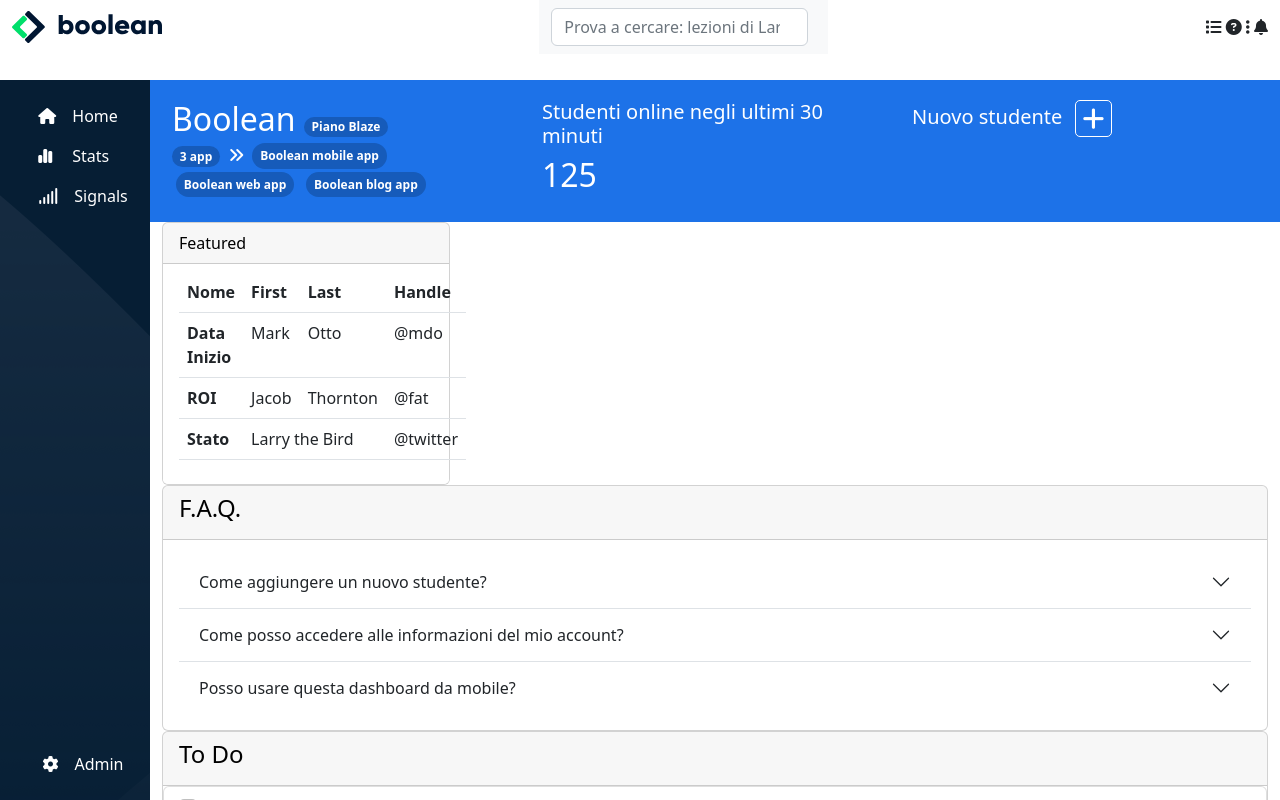
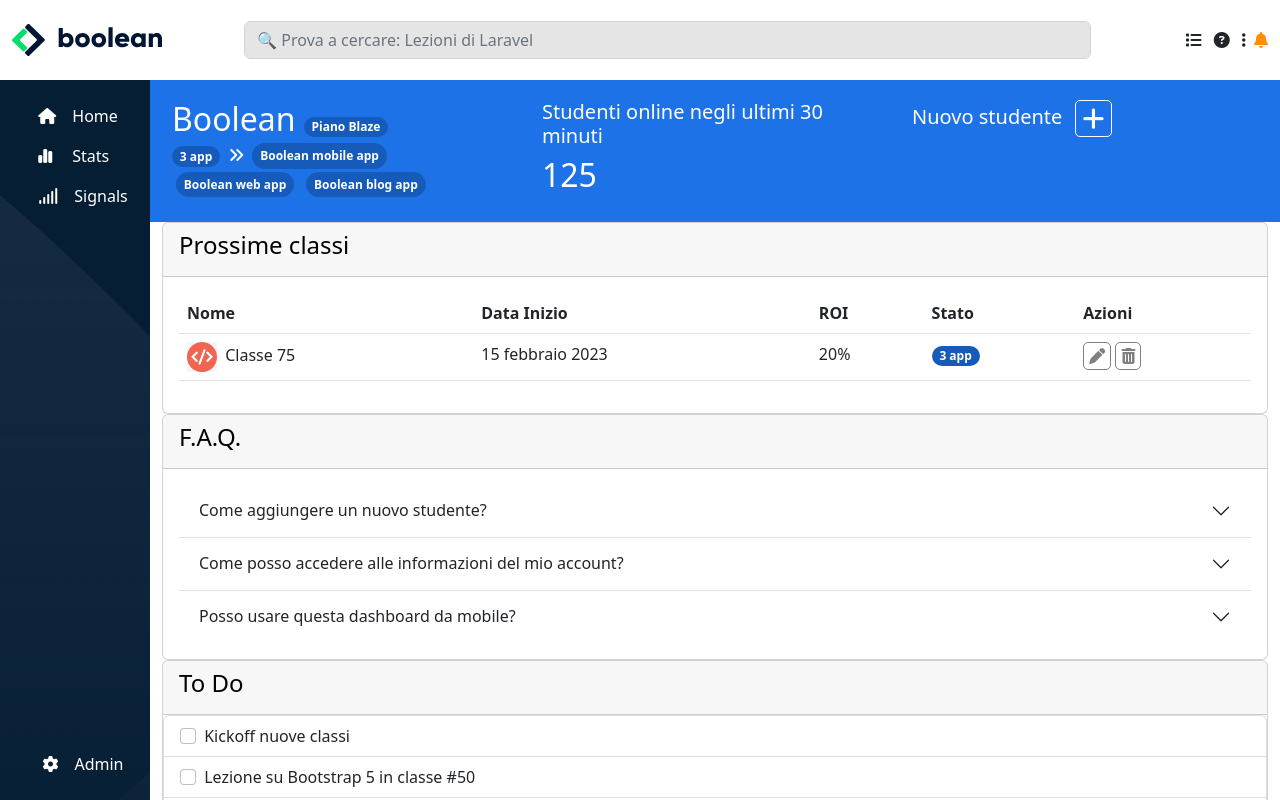
Before and after one commit to Giacomo-Arcangeli/html-css-bootstrap-dashboard, a plain HTML site: page index.html in a window 1280 px wide. Drawn offline with nearby package versions, Linux system fonts and the light colour scheme.

Commit message:
table column

```diff
--- a/css/style.css
+++ b/css/style.css
@@ -18,7 +18,9 @@ ul{
 .header-nav{
     display: flex;
     align-items: center;
+    height: 80px;
     justify-content: space-between;
+
 }
 
 .logo-mobile{
@@ -29,8 +31,19 @@ ul{
     width: 150px;
 }
 
+.search{
+    width: 70%;
+}
 form{
+   width: 100%;
+}
 
+.form-control{
+    background-color: rgb(229,229,229);
+}
+
+.fa-bell{
+    color: rgb(255,143,0)   ;
 }
 
 /* wrapper */
@@ -78,8 +91,18 @@ main{
     vertical-align: sub;
 }
 
+.icon-bor{
+    border: 1px solid gray;
+    border-radius: 5px;
+    padding: 5px;
+    cursor: pointer;
+    color: gray;
+}
 
-
+td img{
+    width: 30px;
+    display: inline-block;
+}
 
 
 /**** RESPONSIVE****/
--- a/index.html
+++ b/index.html
@@ -20,19 +20,19 @@
                         <img src="img/mobile-logo.png" alt="" class="logo-mobile d-lg-none">
                         <img src="img/logo.svg" alt="" class="logo d-none d-lg-block">
                 </div>
-                <div class="">
-                        <nav class="navbar bg-light">
+                <div class="search">
+                        <nav class="navbar bg-white">
                             <div class="container-fluid">
                                 <form class="d-flex" role="search">
-                                    <input class="form-control me-2" type="search" placeholder="Prova a cercare: lezioni di Laravel" aria-label="Search">
+                                    <input class="form-control me-2" type="search" placeholder="&#x1F50D; Prova a cercare: Lezioni di Laravel" aria-label="Search">
                                 </form>
                             </div>
                         </nav>
                 </div>
-                <div class="">
-                        <i class="fa-solid fa-list d-none d-lg-inline-block"></i>
-                        <i class="fa-sharp fa-solid fa-circle-question d-none d-lg-inline"></i>
-                        <i class="fa-solid fa-ellipsis-vertical d-none d-lg-inline"></i>
+                <div class="icon-nav">
+                        <i class="fa-solid fa-list d-none d-md-inline-block px-1"></i>
+                        <i class="fa-sharp fa-solid fa-circle-question d-none d-md-inline px-1"></i>
+                        <i class="fa-solid fa-ellipsis-vertical d-none d-md-inline px-1"></i>
                         <i class="fa-solid fa-bell"></i>
                 </div>
             </div>
@@ -93,43 +93,42 @@
                 <div class="container-fluid">
                     <div class="row">
                         <div class="col-12">
-                                <div class="card" style="width: 18rem;">
+                            <div class="card">
                                 <div class="card-header">
-                                      Featured
+                                  <h4>Prossime classi</h4>
                                 </div>
-                                    <ul class="list-group list-group-flush">
-                                      <li class="list-group-item">
+                                <div class="card-body">
                                   <table class="table">
                                     <thead>
                                       <tr>
                                         <th scope="col">Nome</th>
-                                                <th scope="col">First</th>
-                                                <th scope="col">Last</th>
-                                                <th scope="col">Handle</th>
+                                        <th scope="col">Data Inizio</th>
+                                        <th scope="col">ROI</th>
+                                        <th scope="col">Stato</th>
+                                        <th scope="col">Azioni</th>
                                       </tr>
                                     </thead>
                                     <tbody>
                                       <tr>
-                                                <th scope="row">Data Inizio</th>
-                                                <td>Mark</td>
-                                                <td>Otto</td>
-                                                <td>@mdo</td>
+                                        <td>
+                                            <img src="img/class-avatar.jpg" alt="">
+                                            <div class="d-inline ps-1">Classe 75</div>
+                                        </td>
+                                        <td>15 febbraio 2023</td>
+                                        <td>20%</td>
+                                        <td>
+                                            <span class="badge rounded-pill bg-pils">3 app</span>
+                                        </td>
+                                        <td>
+                                            <i class="fa-solid fa-pen icon-bor"></i>
+                                            <i class="fa-solid fa-trash-can icon-bor"></i>
+                                        </td>
                                       </tr>
-                                              <tr>
-                                                <th scope="row">ROI</th>
-                                                <td>Jacob</td>
-                                                <td>Thornton</td>
-                                                <td>@fat</td>
-                                              </tr>
-                                              <tr>
-                                                <th scope="row">Stato</th>
-                                                <td colspan="2">Larry the Bird</td>
-                                                <td>@twitter</td>
-                                              </tr>
+
+
                                     </tbody>
                                   </table>
-                                      </li>
-                                    </ul>
+                                </div>
                               </div>
                         </div>
                         <div class="col-12">
@@ -202,14 +201,9 @@
                                   <p class="card-text">Lista degli utenti attivi negli ultimi mesi</p>
                                 </div>
                                 <ul class="list-group list-group-flush">
-                                  <li class="list-group-item">An </li>
-                                  <li class="list-group-item">A second item</li>
-                                  <li class="list-group-item">A third item</li>
-                                </ul>
-                                <div class="card-body">
-                                  <a href="#" class="card-link">Card link</a>
-                                  <a href="#" class="card-link">Another link</a>
-                                </div>
+                                  <li class="list-group-item">Gennaio: 1200</li>
+                                  <li class="list-group-item">Febbraio: 800</li>
+                                  <li class="list-group-item">Marzo: 1500</li>
                               </div>
                         </div>
                         <div class="col"></div>
```
Lines whose indentation alone changed are shown as unchanged.
